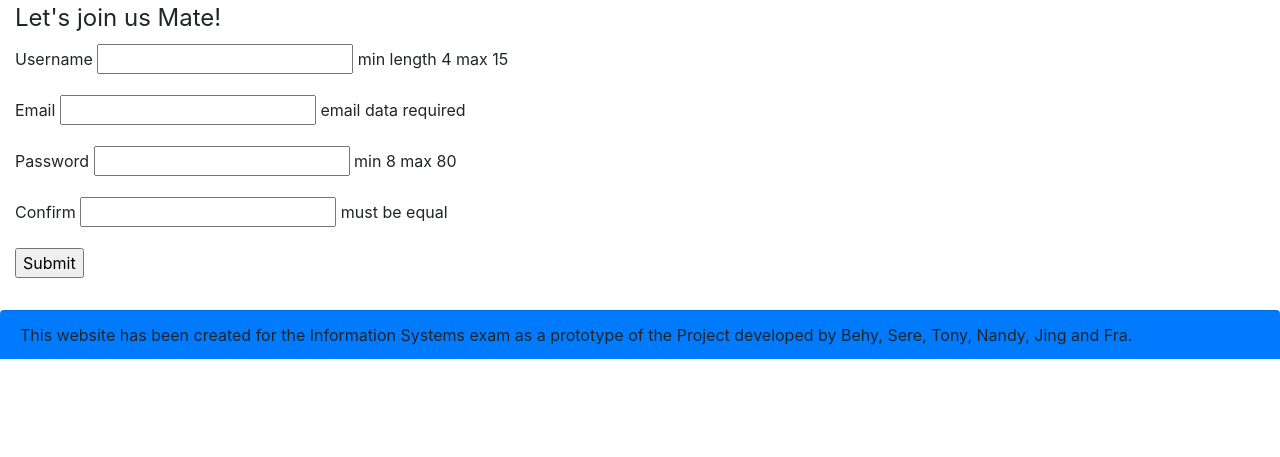
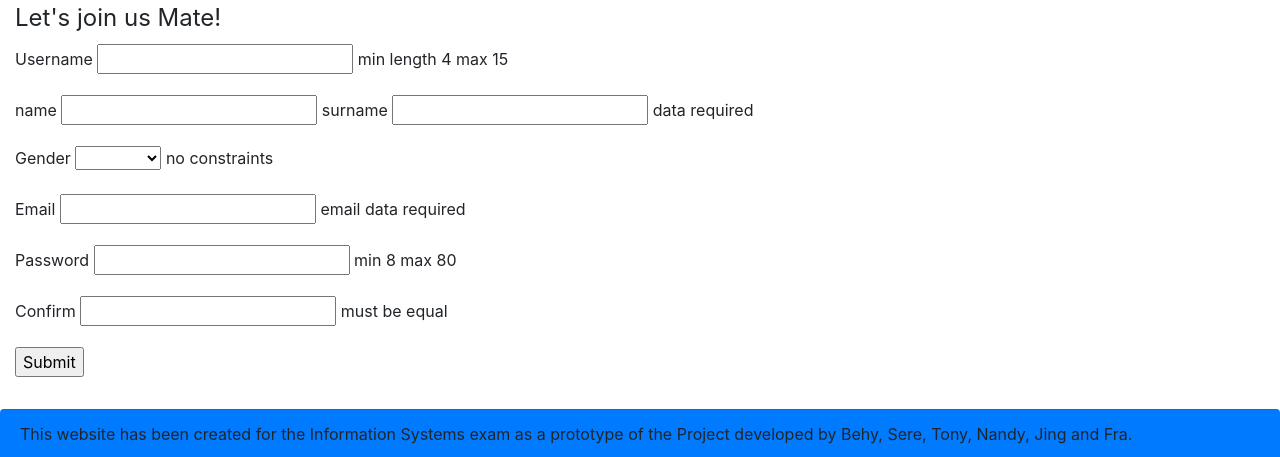
Before and after one commit to thegoodfellow/ELoC, a Flask app: page /signup in a window 1280 px wide. Shown: the part 92-549 px from the top of the page. Run offline with Flask 2, Linux system fonts and the light colour scheme; some libraries are stand-ins or nearby versions.

Commit message:
field added to the submit page

```diff
--- a/app.py
+++ b/app.py
@@ -51,7 +51,7 @@ class User(UserMixin, db.Model):
     password = db.Column(db.String(80), nullable=False)
     name = db.Column(db.String(30),nullable=True)
     surname = db.Column(db.String(30), nullable=True)
-    gender = db.Column(db.String(1), nullable=True)
+    gender = db.Column(db.String(15), nullable=True)
 
     def __repr__(self):
         return "<User %r>" % self.name
@@ -113,7 +113,9 @@ def signup():
     if form.validate_on_submit():
         tmp_id = User.query.count() + 1
         hashed_password = bcrypt.generate_password_hash(form.password.data).encode('utf-8')
-        tmp_user = User(id=tmp_id, username=form.username.data, email=form.email.data, password=hashed_password)
+        tmp_user = User(id=tmp_id, username=form.username.data,
+                        email=form.email.data, password=hashed_password, surname=form.surname.data,
+                        gender=form.gender.data, name=form.name.data)
         db.session.add(tmp_user)
         db.session.commit()
         return redirect(url_for('home'))
--- a/forms.py
+++ b/forms.py
@@ -1,10 +1,13 @@
 from flask_wtf import FlaskForm
-from wtforms import StringField, PasswordField, SubmitField
+from wtforms import StringField, PasswordField, SubmitField, SelectField
 from wtforms.validators import DataRequired, Email, Length, EqualTo
 
 
 class SignUpForm(FlaskForm):
     username = StringField('Username', validators=[DataRequired(), Length(min=4, max=15)])
+    name = StringField('name', validators=[DataRequired()])
+    surname = StringField('surname', validators=[DataRequired()])
+    gender = SelectField(choices=[('unkwon', ''), ('male', 'MALE'), ('female', 'FEMALE'), ('other', 'OTHER')])
     email = StringField('Email', validators=[DataRequired(), Email()])
     password = PasswordField('Password', validators=[DataRequired(), Length(min=8, max=80)])
     password_con = PasswordField('Confirm', validators=[DataRequired(), EqualTo('password')])
--- a/templates/signup.html
+++ b/templates/signup.html
@@ -9,6 +9,18 @@
               {{ form.username.label }}
               {{ form.username }}
               min length 4 max 15
+          </div>
+          <div class="form-group">
+              {{ form.name.label }}
+              {{ form.name }}
+              {{ form.surname.label }}
+              {{ form.surname }}
+              data required
+          </div>
+          <div class="form-group">
+              {{ form.gender.label }}
+              {{ form.gender }}
+              no constraints
           </div>
           <div class="form-group">
               {{ form.email.label }}
@@ -25,6 +37,7 @@
               {{ form.password_con }}
               must be equal
           </div>
+
           <div class="form-group">
               {{ form.submit }}
           </div>
```
Also changed, not shown: website.db.
